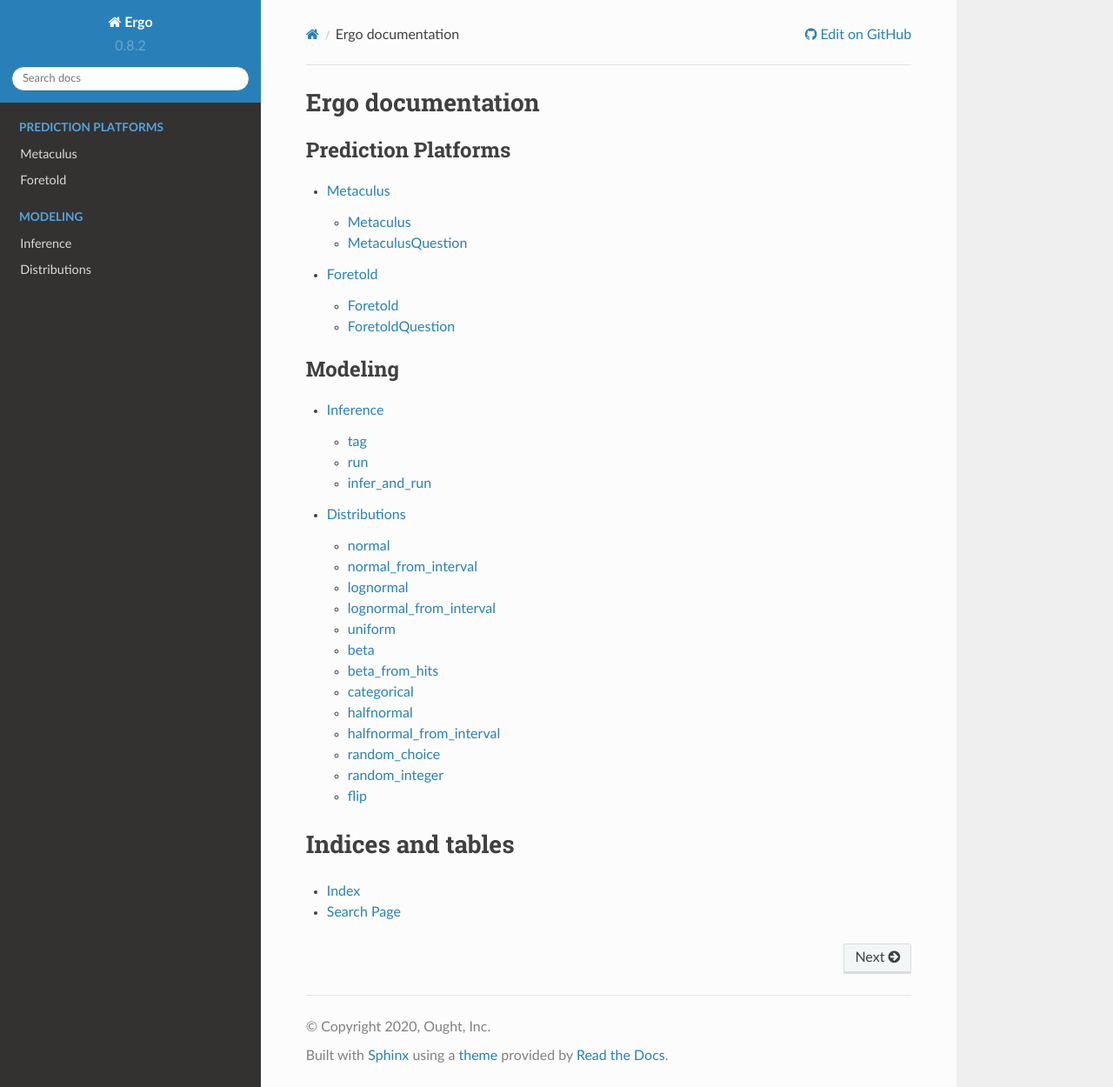
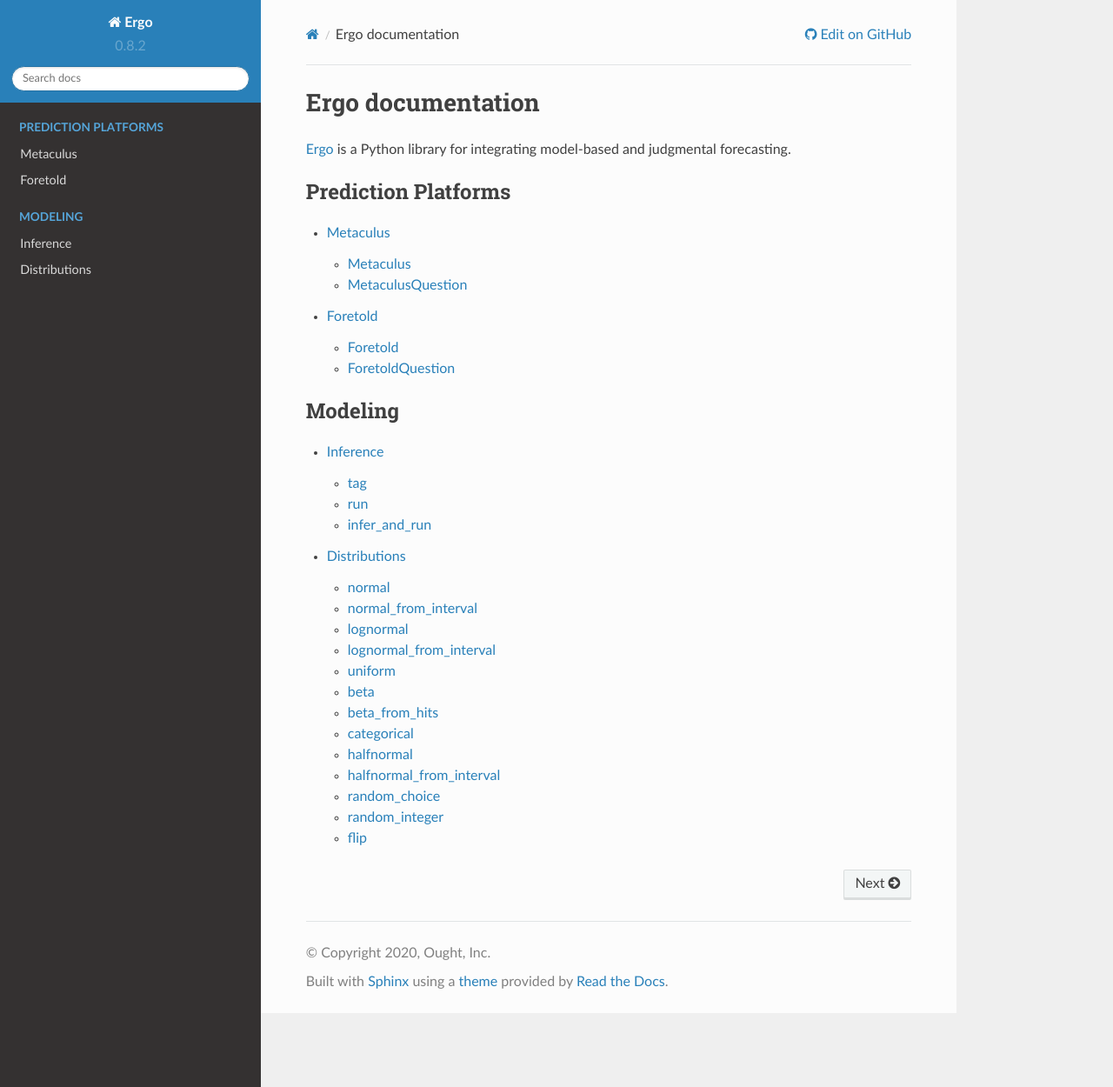
Before and after one commit to oughtinc/ergo, a Sphinx documentation site: the page built from docs/index.rst, in a window 1280 px wide and 1250 px high. Shown: the whole window at 87% size. Built offline with Sphinx 7.4.7 and the Read the Docs theme 2.0.0, drawn with Linux system fonts in a browser that asks for light colours.

Commit message:
Clean up front page of docs

```diff
--- a/docs/index.rst
+++ b/docs/index.rst
@@ -3,6 +3,8 @@
 
 Ergo documentation
 ==================
+
+`Ergo <https://github.com/oughtinc/ergo>`_ is a Python library for integrating model-based and judgmental forecasting.
 
 .. toctree::
    :glob:
@@ -19,11 +21,3 @@
 
    inference
    distributions
-
-
-
-Indices and tables
-==================
-
-* :ref:`genindex`
-* :ref:`search`
```
